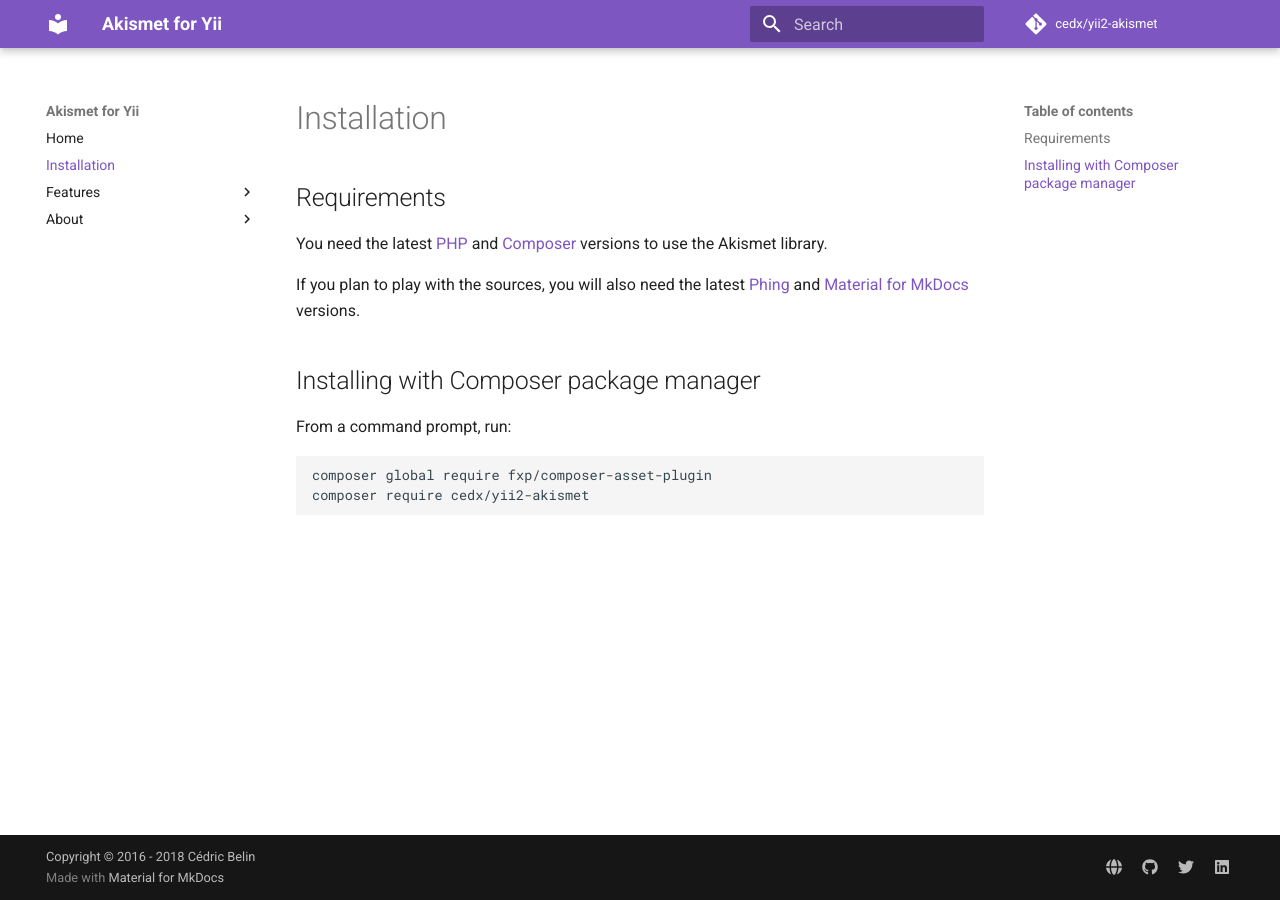
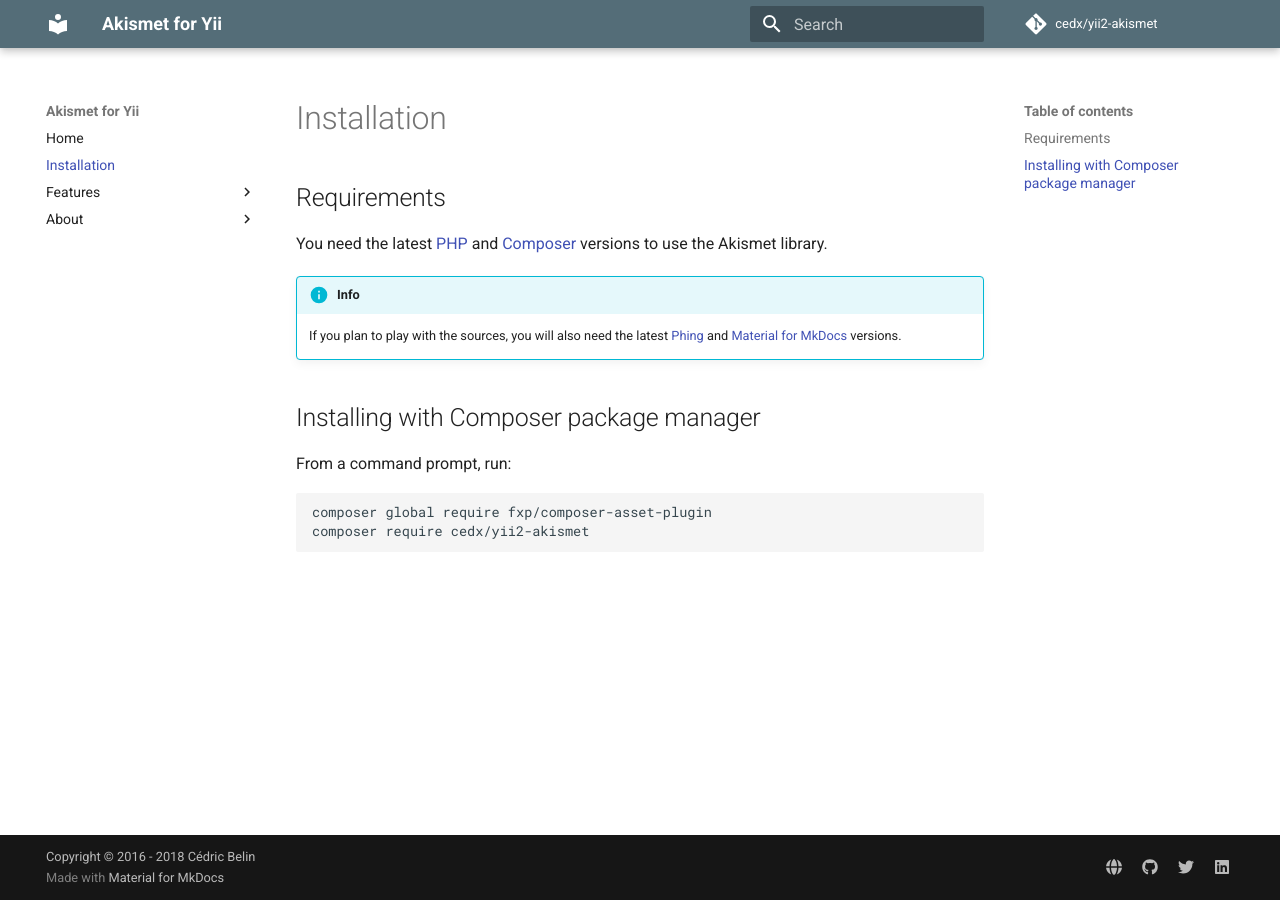
Before and after one commit to cedx/yii2-akismet, an MkDocs documentation site: the page built from doc/installation.md, in a window 1280 px wide. Built offline with MkDocs 1.6.1 and Material for MkDocs 9.7.7, drawn with Linux system fonts in a browser that asks for light colours; comment, search, counter and statistics services are not loaded; old or Windows-style settings are respelled for this version of MkDocs.

Commit message:
Updated the doc theme

```diff
--- a/doc/installation.md
+++ b/doc/installation.md
@@ -3,7 +3,9 @@
 ## Requirements
 You need the latest [PHP](https://secure.php.net) and [Composer](https://getcomposer.org) versions to use the Akismet library.
 
-If you plan to play with the sources, you will also need the latest [Phing](https://www.phing.info) and [Material for MkDocs](https://squidfunk.github.io/mkdocs-material) versions.
+!!! info
+    If you plan to play with the sources, you will also need the latest [Phing](https://www.phing.info)
+    and [Material for MkDocs](https://squidfunk.github.io/mkdocs-material) versions.
 
 ## Installing with Composer package manager
 From a command prompt, run:
--- a/mkdocs.yml
+++ b/mkdocs.yml
@@ -43,4 +43,4 @@ pages:
 theme:
   name: material
   favicon: img/favicon.ico
-  palette: {primary: deep purple, accent: deep purple}
+  palette: {primary: blue grey, accent: light blue}
```
Also changed, not shown: doc/features/comment-check.md (+1 -1 lines), doc/features/key-verification.md (+1 -1 lines), doc/features/submit-ham.md (+1 -1 lines), doc/features/submit-spam.md (+1 -1 lines), doc/img/favicon.ico.
